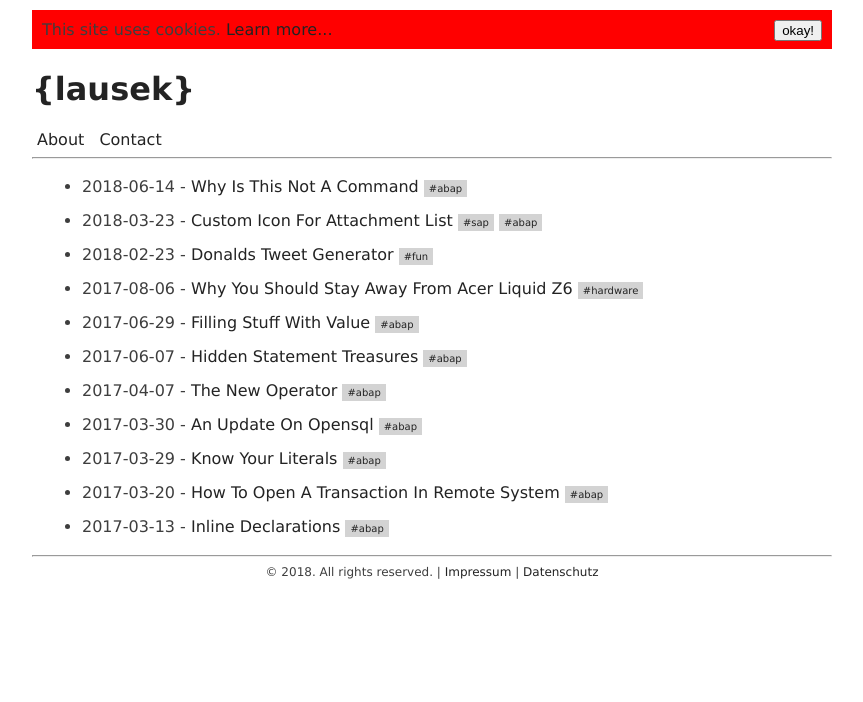
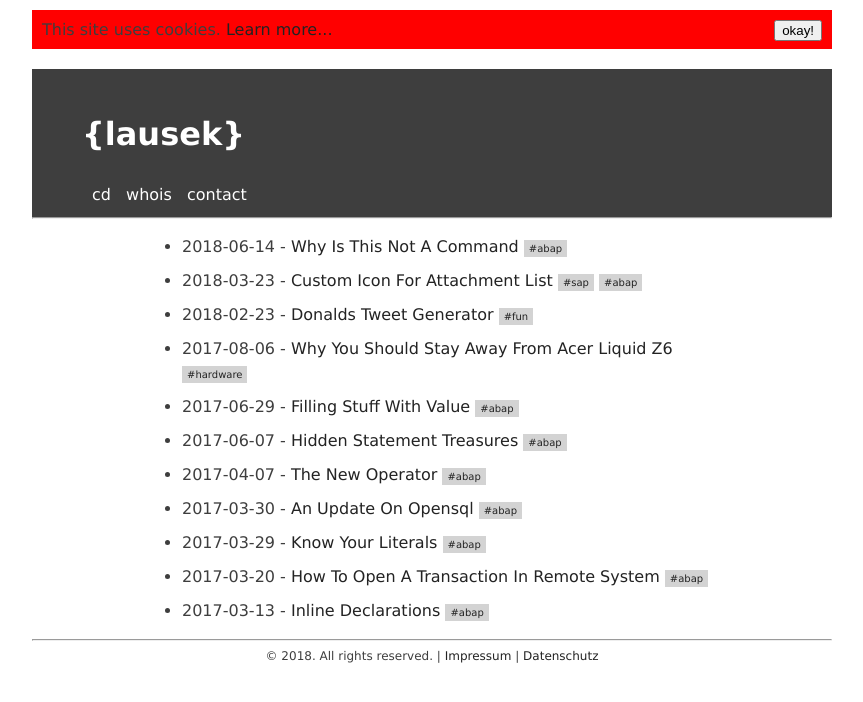
Before and after one commit to lausek/lausek.github.io, a Jekyll site: the page built from index.md, in a window 1280 px wide. Shown: the top 702 px of the page, without its empty margins (208-1071 px from the left). Built offline with Jekyll 4.4.1, drawn with Linux system fonts in a browser that asks for light colours.

Commit message:
new design

```diff
--- a/_data/navbar.yml
+++ b/_data/navbar.yml
@@ -1,5 +1,7 @@
 links:
-    - title: "About"
+    - title: "cd"
+      url: "/"
+    - title: "whois"
       url: "/about.html"
-    - title: "Contact"
+    - title: "contact"
       url: "/contact.html"
--- a/_layouts/default.html
+++ b/_layouts/default.html
@@ -23,13 +23,15 @@
             <button id="box-confirm-cookie">okay!</button>
         </div>
 
-    {% include header.html %}
+        {% include header.html %}
 
-    <main>
-        {{ content }}
-    </main>
+        <main>
+            <section>
+                {{ content }}
+            </section>
+        </main>
 
-    {% include footer.html %}
+        {% include footer.html %}
 
     </body>
 </html>
--- a/css/minimal.scss
+++ b/css/minimal.scss
@@ -2,8 +2,12 @@
 
 ---
 
+$foreground: white;
+$background: #3e3e3e;
+
 body {
-    color: #3e3e3e;
+    margin: 0;
+    color: $background;
     font-family: Verdana, Helvetica;
 }
 
@@ -16,7 +20,7 @@ body {
 }
 
 #box-confirm-cookie {
-    float:right;
+    float: right;
 }
 
 @media (min-width: 850px) {
@@ -35,16 +39,31 @@ a {
     text-decoration: none;
 }
 
-p a {
-    text-decoration: underline;
-}
+header {
+    width: 100%;
+    margin-top: 20px;
+    padding-top: 20px;
+    background-color: $background;
 
-header {
-    margin-top: 20px;
-}
+    h1 {
+        padding: 5px;
+        padding-left: 50px;
+        color: $foreground;
+    }
 
-nav a {
-    padding: 5px;
+    nav {
+        padding: 5px;
+        padding-left: 50px;
+
+        a {
+            margin-left: 10px;
+            color: $foreground;
+        }
+
+        a:hover {
+            text-decoration: underline;
+        }
+    }
 }
 
 footer {
@@ -52,21 +71,26 @@ footer {
     text-align: center;
 }
 
-main {
+section {
+    width: 75%;
+    margin: auto;
     line-height: 1.5;
 }
 
 p {
     padding: 10px;
+    a {
+        text-decoration: underline;
+    }
 }
 
 aside {
     text-align: center;
-}
 
-aside span {
-    display: block;
-    padding: 5px;
+    span {
+        display: block;
+        padding: 5px;
+    }
 }
 
 pre code {
```
